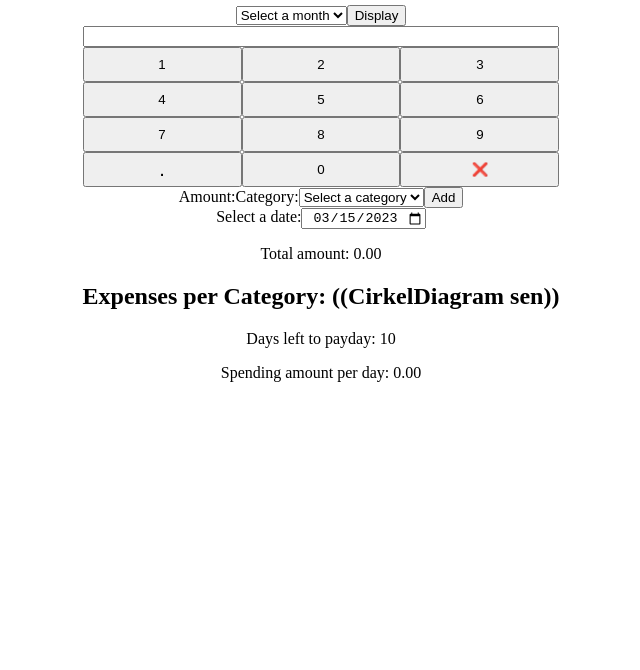
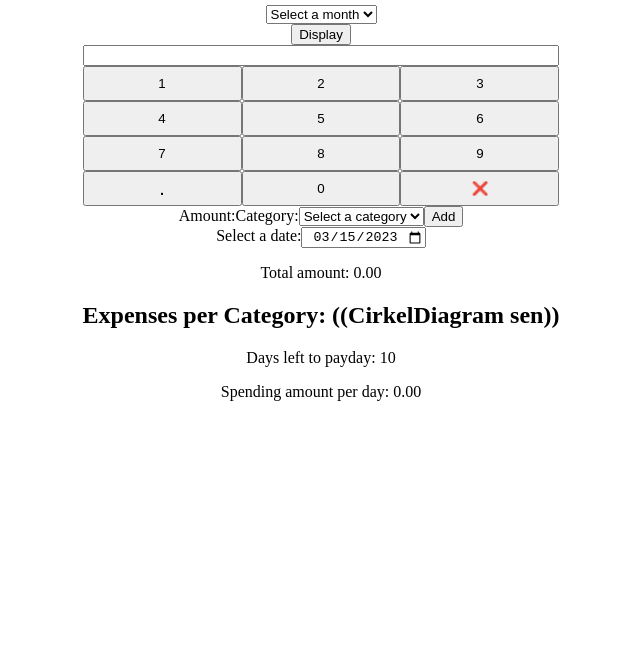
Before and after one commit to MMastromonaco/FrontendVueTask, a plain HTML site: page index.html in a window 1280 px wide. Shown: the part 130-800 px from the top of the page, without its empty margins (319-959 px from the left). Drawn offline with nearby package versions, Linux system fonts and the light colour scheme.

Commit message:
history frigging me

```diff
--- a/index.html
+++ b/index.html
@@ -31,7 +31,9 @@
           <option value="10">Nov</option>
           <option value="11">Dec</option>
         </select>
-        <button @click="historyDisplay()" type="button">Display</button>
+        <div class="display-history">
+          <button @click="historyDisplay()" type="button">Display</button>
+        </div>
       </div>
       <div class="history">
       </div>
--- a/main.js
+++ b/main.js
@@ -57,7 +57,6 @@ Vue.createApp({
         if (validDate.getMonth() == this.expenseMonth) {
           console.log(expense.date, expense.category, expense.amount)
         }
-
       }
     },
     addExpense() {
```
